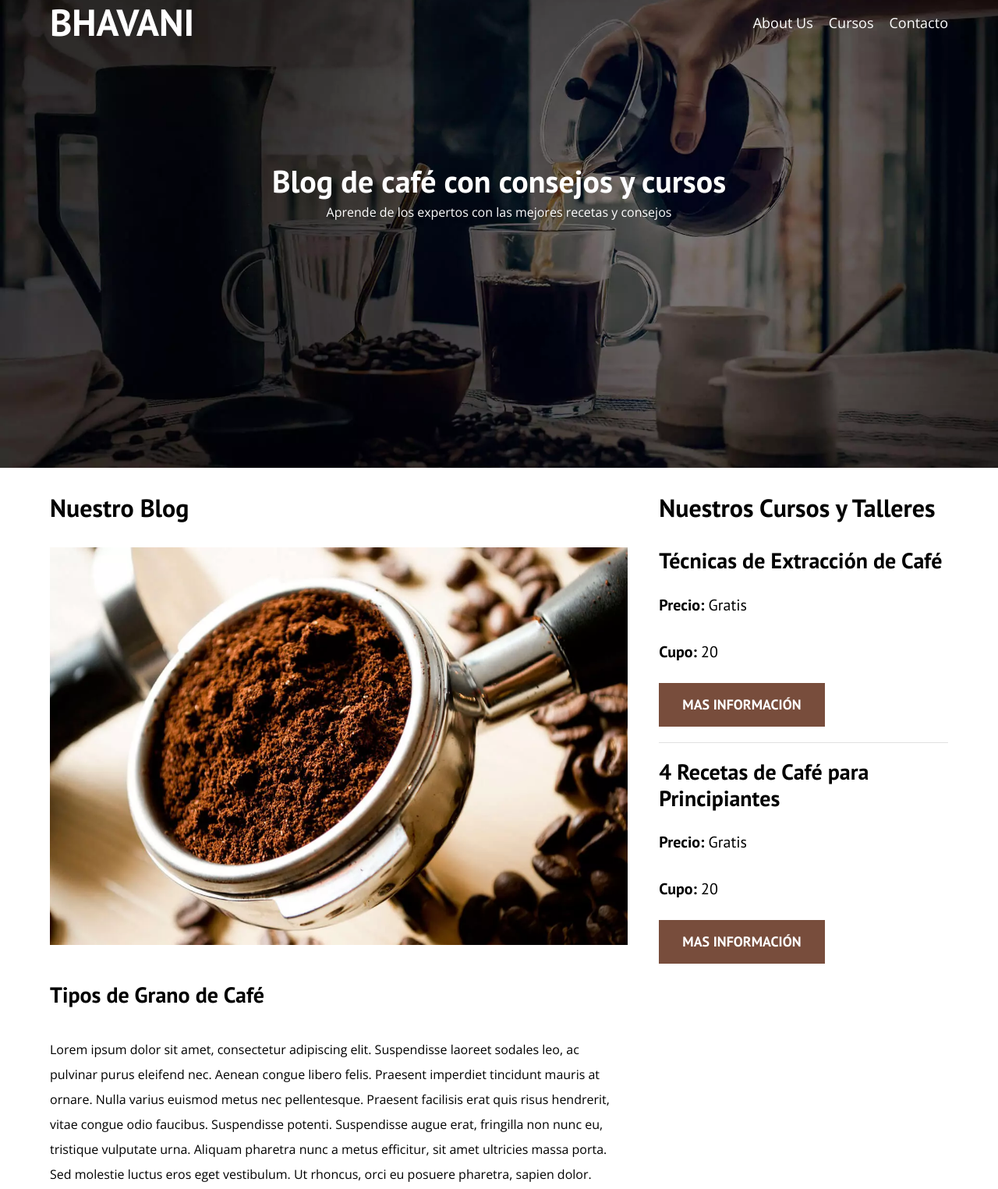
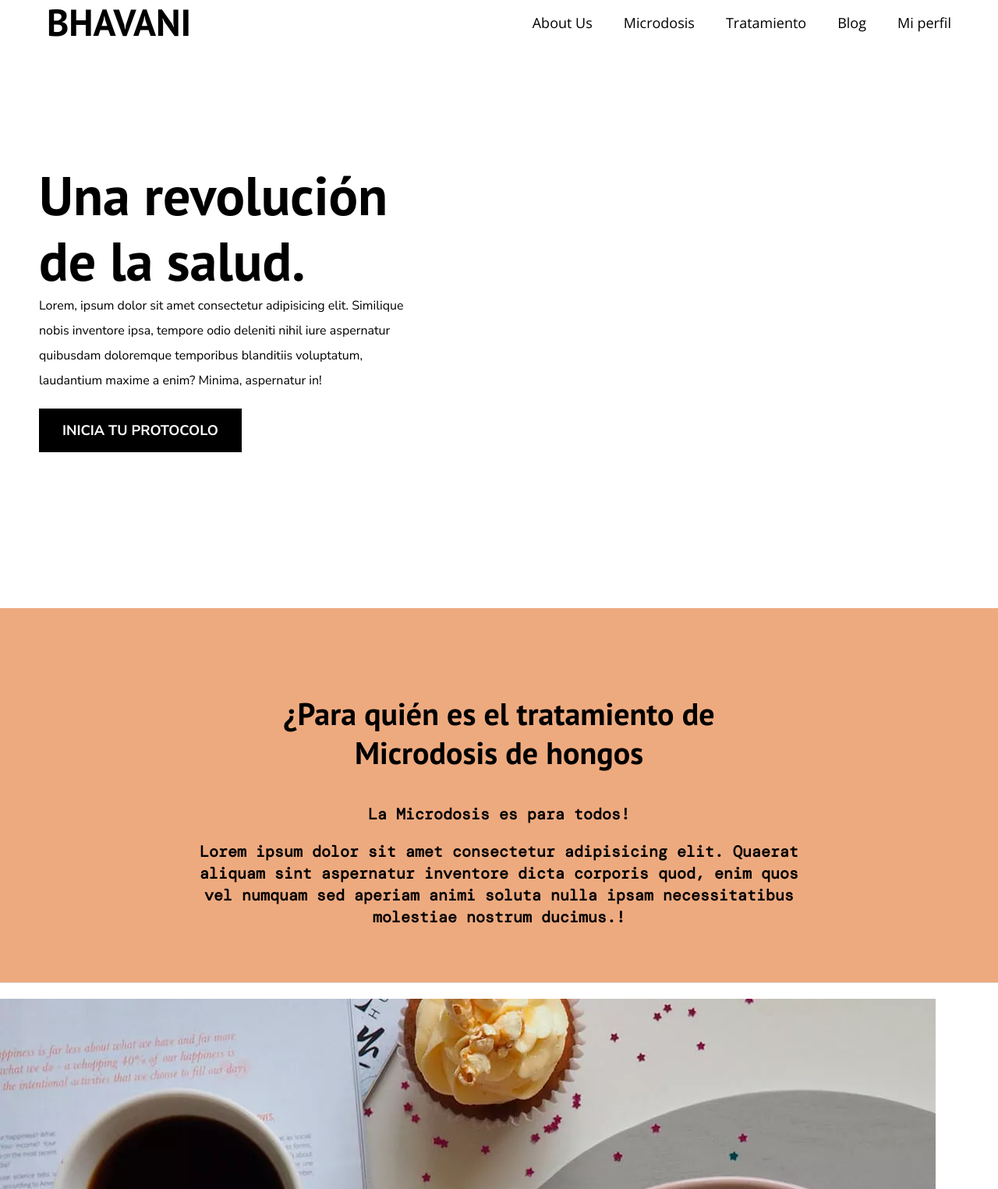
Before and after one commit to Brandon1125/Bhavani, a plain HTML site: page index.html in a window 1280 px wide. Shown: the top 1525 px of the page at 78% size. Drawn offline with nearby package versions, Linux system fonts and the light colour scheme.

Commit message:
commit 2

```diff
--- a/css/styles.css
+++ b/css/styles.css
@@ -1,6 +1,8 @@
 :root{
     --fuenteHeading: 'PT SANS',sans-serif;
     --fuenteParrafos: 'Open Sans', sans-serif;
+    --h3Font: 'DM Mono', monospace;
+    --h4Font: 'Nunito Sans', sans-serif;
 
     --primario: #784D3C;
     --blanco: #ffffff;
@@ -20,8 +22,7 @@ body{
     font-size: 1.6rem; /*Este valor es variable, podemos modificarlo para el tamaño de letra*/
     font-family: var(--fuenteParrafos);
     line-height: 2;
-
-
+    display: block;
 }
 
 /*Globales*/
@@ -30,6 +31,7 @@ body{
     max-width: 120rem;
     width: 90%;
     margin: 0 auto;
+
 }
 
 a{
@@ -80,18 +82,51 @@ img{
 
 /*Header*/
 
-.webp .header{
+.texto-header{
+    text-align: left;
+    margin-left: 5rem;
+    font-size: 7rem;
+    color: black;
+
+}
+.texto-header .salud{
+    display: block;
+}
+
+
+.p-header{
+    text-align: left;
+    margin-left: 5rem;
+    display: grid;
+    grid-template-columns: repeat(2,1fr);
+    max-width: 100rem;
+    color: black;
+    font-family: var(--h4Font);
+    font-weight: 400;
+}
+
+@media(max-width: 768px){
+
+    .p-header{
+        display: block;
+        margin-top: 2rem;
+    }
+}
+
+
+
+/* .webp .header{
     background-image: url(../img/banner.webp);
 }
 
 .no-webp .header{
     background-image: url(../img/banner.jpg);
-}
+} */
 
 .header{
     /*Esto se centro simplemente poniendo el div de arriba (contenedor)
     lo que hizo fue empujarlo hacía abajo, no se necesitó código en sí*/
-    height: 60rem;
+
     background-size: cover;
     background-position: center center;
     background-repeat: no-repeat;
@@ -109,17 +144,32 @@ img{
     }
 }
 
+
+.header-nav{
+    width: 100%;
+    max-width: auto;
+
+}
+
+
+.barra{
+    background-color: white;
+}
+
 @media(min-width: 768px){
     .barra{                /*Alineamos la barra de navegación*/
         display: flex;
         justify-content: space-between;
         align-items: center;
+        width: 100%;
+        max-width: auto;
 
     }
 }
 
 .logo{
-    color: var(--blanco);
+    color: var(--negro);
+    margin-left: 6rem;
 }
 
 .logo__nombre{
@@ -142,7 +192,8 @@ img{
     se verán en línea para mas de 768px*/
     .navegacion{
         display: flex;
-        gap: 2rem;
+        gap: 4rem;
+        margin-right: 6rem;
     }
 }
 
@@ -166,6 +217,9 @@ img{
     border: none;
     margin-bottom: 0
 }
+
+
+
 
 .boton{/*Se modifica el enlace para que parezca un botón y haga su misma función*/
     display: block;
@@ -192,6 +246,18 @@ img{
     esto para una mejor aparaiencia)*/
     .boton{
         display: inline-block;
+    }
+}
+.btn-header{
+    display: table;
+    margin: 2rem 0 0 5rem;
+    font-family: var(--h4Font);
+}
+
+@media (max-width: 768px){
+    .btn-header{
+        width: 90%;
+        display: block;
     }
 }
 
@@ -254,7 +320,7 @@ img{
     display: block;
     text-align: center;
     font-size: 1.8rem;
-    color: var(--blanco);
+    color: var(--negro);
 }
 
 @media(min-width: 768px){
@@ -392,3 +458,41 @@ img{
     sitúe encima de el botón*/
     cursor: pointer;
 }
+
+
+/*Hongos*/
+.entrada-hongos{
+    background-color: #EEAA7F;
+    display: block;
+    text-align: center;
+    padding-bottom: 5rem;
+    font-size: 20rem;
+
+}
+.p-hongos{
+    max-width: 80rem;
+    text-align: center;
+    margin-left: auto;
+    margin-right: auto;
+}
+.entrada-hongos p{
+    font-family: var(--h3Font);
+    font-weight: 700;
+    font-size: 2rem;
+    line-height: 2.8rem;
+
+}
+
+.img-hongo{
+    height: 7rem;
+    margin-top: 20rem;
+}
+
+.entrada-hongos h3{
+    font-size: 4rem;
+    line-height: 5rem;
+    max-width: 70rem;
+    margin-left: auto;
+    margin-right: auto;
+
+}
--- a/index.html
+++ b/index.html
@@ -4,7 +4,7 @@
     <meta charset="UTF-8">
     <meta http-equiv="X-UA-Compatible" content="IE=edge">
     <meta name="viewport" content="width=device-width, initial-scale=1.0">
-    <title>Hola</title>
+    <title>BHAVANI</title>
     <meta name="description" content="Página web de blog de café">
 
     <!--Prefetch-->
@@ -21,6 +21,8 @@
     crossorigin="crossorigin" as="font">
     <link href="https://fonts.googleapis.com/css2?family=Krub:wght@400;700&family=Open+Sans&family=PT+Sans:wght@400;700&family=Staatliches&display=swap"
     rel="stylesheet">
+    <link href="https://fonts.googleapis.com/css2?family=DM+Mono&family=Inter&family=Krub:wght@400;700&family=Nunito+Sans:wght@400;700&family=Open+Sans&family=PT+Sans
+    :wght@400;700&family=Staatliches&display=swap" rel="stylesheet">
 
 
 </head>
@@ -30,7 +32,7 @@
 
     <header class="header">
 
-        <div class="contenedor">
+        <div class="header-nav">
             <div class="barra">
                 <a class="logo" href="index.html">
                     <h1 class="logo__nombre no-margin centrar-texto"><span class="logo__bold">BHAVANI</span></h1>
@@ -38,16 +40,26 @@
 
                 <nav class="navegacion">
                     <a class="navegacion__enlace" href="nosotros.html">About Us</a>
-                    <a class="navegacion__enlace" href="cursos.html">Cursos</a>
-                    <a class="navegacion__enlace" href="contacto.html">Contacto</a>
+                    <a class="navegacion__enlace" href="cursos.html">Microdosis</a>
+                    <a class="navegacion__enlace" href="contacto.html">Tratamiento</a>
+                    <a class="navegacion__enlace" href="cursos.html">Blog</a>
+                    <a class="navegacion__enlace" href="contacto.html">Mi perfil</a>
                 </nav>
+
 
             </div>
         </div>
 
         <div class="header__texto">
-            <h2 class="no-margin">Blog de café con consejos y cursos</h2>
-            <p class="no-margin">Aprende de los expertos con las mejores recetas y consejos</p>
+            <h2 class="no-margin texto-header">Una <span class="revolucion">revolución</span> <span class="salud">de la salud.</span></h2>
+
+            <p class="no-margin p-header">Lorem, ipsum dolor sit amet consectetur adipisicing elit.
+                 Similique nobis inventore ipsa, tempore odio deleniti nihil iure aspernatur
+                 quibusdam doloremque temporibus blanditiis voluptatum, laudantium maxime a enim?
+                 Minima, aspernatur in!
+            </p>
+
+            <a href="/" class="btn-header boton boton--primario">Inicia tu protocolo</a>
 
         </div>
 
@@ -57,30 +69,24 @@
 
 
 
-    <div class="contenedor contenido-principal">
+    <div class="main">
 
         <main>
-            <h3>Nuestro Blog</h3>
-
 
             <article class="entrada">
 
-                <div class="entrada__imagen">
 
-                    <picture>
-                        <source loading="lazy" srcset="img/blog1.webp" type="image/webp">
-                        <img loading="lazy" src="img/blog1.jpg" alt="imagen blog">
-                    </picture>
+                <div class="entrada-hongos">
 
-                </div>
+                    <div class="img-hongo">
 
+                    </div>
+                    <h3 class="no-mragin">¿Para quién es el tratamiento <span>de Microdosis de hongos</span></h3>
+                    <p>La Microdosis es para todos!</p>
+                    <p class="p-hongos">Lorem ipsum dolor sit amet consectetur adipisicing elit. Quaerat aliquam sint aspernatur
+                     inventore dicta corporis quod, enim quos vel numquam sed aperiam animi soluta nulla ipsam
+                     necessitatibus molestiae nostrum ducimus.!</p>
 
-                <div class="entrada__contenido">
-                    <h4 class="no-mragin">Tipos de Grano de Café</h4>
-                    <p>
-                        Lorem ipsum dolor sit amet, consectetur adipiscing elit. Suspendisse laoreet sodales leo, ac pulvinar purus eleifend nec. Aenean congue libero felis. Praesent imperdiet tincidunt mauris at ornare. Nulla varius euismod metus nec pellentesque. Praesent facilisis erat quis risus hendrerit, vitae congue odio faucibus. Suspendisse potenti. Suspendisse augue erat, fringilla non nunc eu, tristique vulputate urna. Aliquam pharetra nunc a metus efficitur, sit amet ultricies massa porta. Sed molestie luctus eros eget vestibulum. Ut rhoncus, orci eu posuere pharetra, sapien dolor.
-                    </p>
-                    <a href="entrada.html" class="boton boton--primario">Leer entrada</a>
                 </div>
 
             </article>
@@ -132,50 +138,6 @@
         </main>
 
 
-
-        <aside class="sidebar">
-            <h3>Nuestros Cursos y Talleres</h3>
-
-            <ul class="cursos no-padding">
-
-                <li class="widget-curso">
-                    <h4 class="no-margin">Técnicas de Extracción de Café</h4>
-
-                    <p class="widget-curso__label">Precio:
-                        <span class="widget-curso__info">Gratis</span>
-                    </p>
-
-                    <p class="widget-curso__label">Cupo:
-                        <span class="widget-curso__info">20</span>
-                    </p>
-
-                    <a href="entrada.html" class="boton boton--secundario">mas información</a>
-
-                </li>
-
-
-
-                <li class="widget-curso">
-                    <h4 class="no-margin">4 Recetas de Café para Principiantes</h4>
-
-                    <p class="widget-curso__label">Precio:
-                        <span class="widget-curso__info">Gratis</span>
-                    </p>
-
-                    <p class="widget-curso__label">Cupo:
-                        <span class="widget-curso__info">20</span>
-                    </p>
-
-                    <a href="entrada.html" class="boton boton--secundario">mas información</a>
-
-                </li>
-
-
-            </ul>
-
-
-        </aside>
-
     </div>
 
 
```
